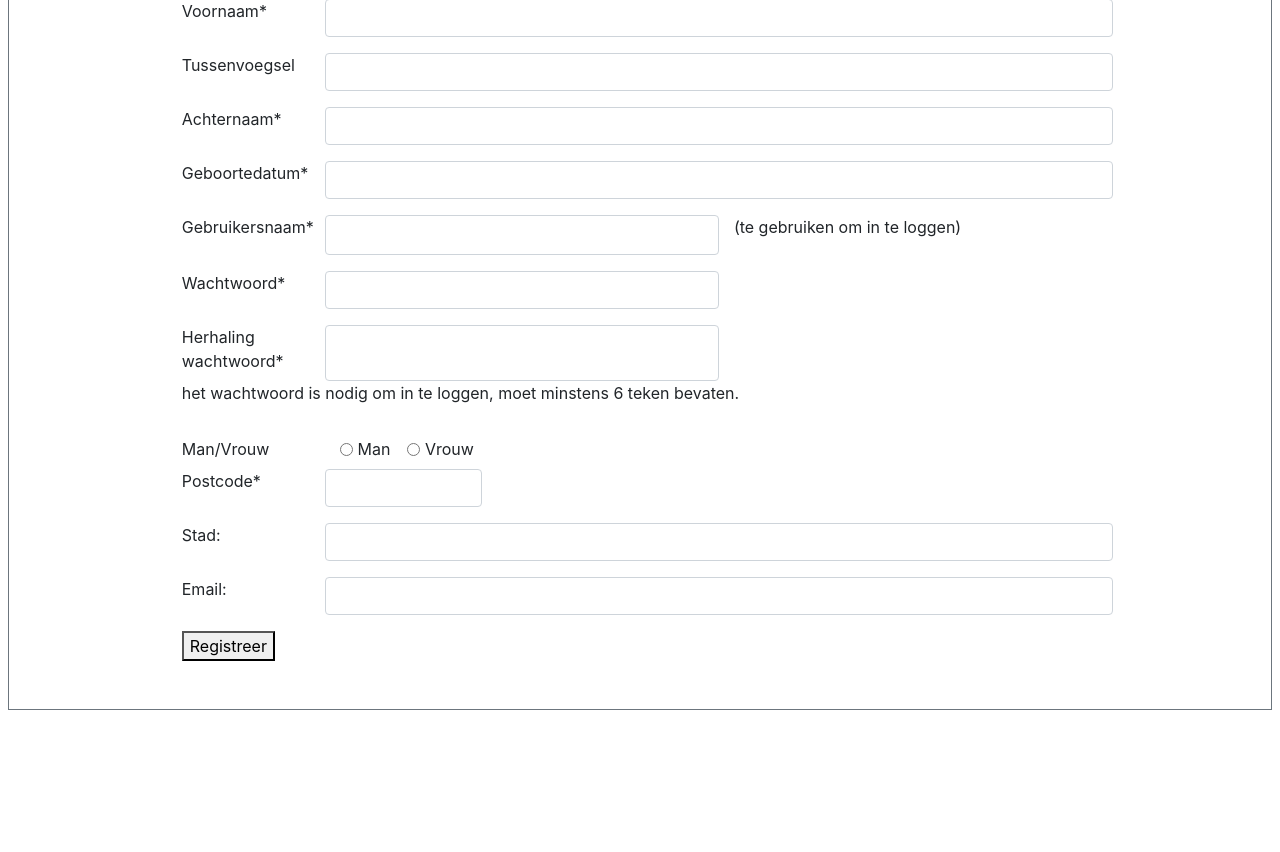
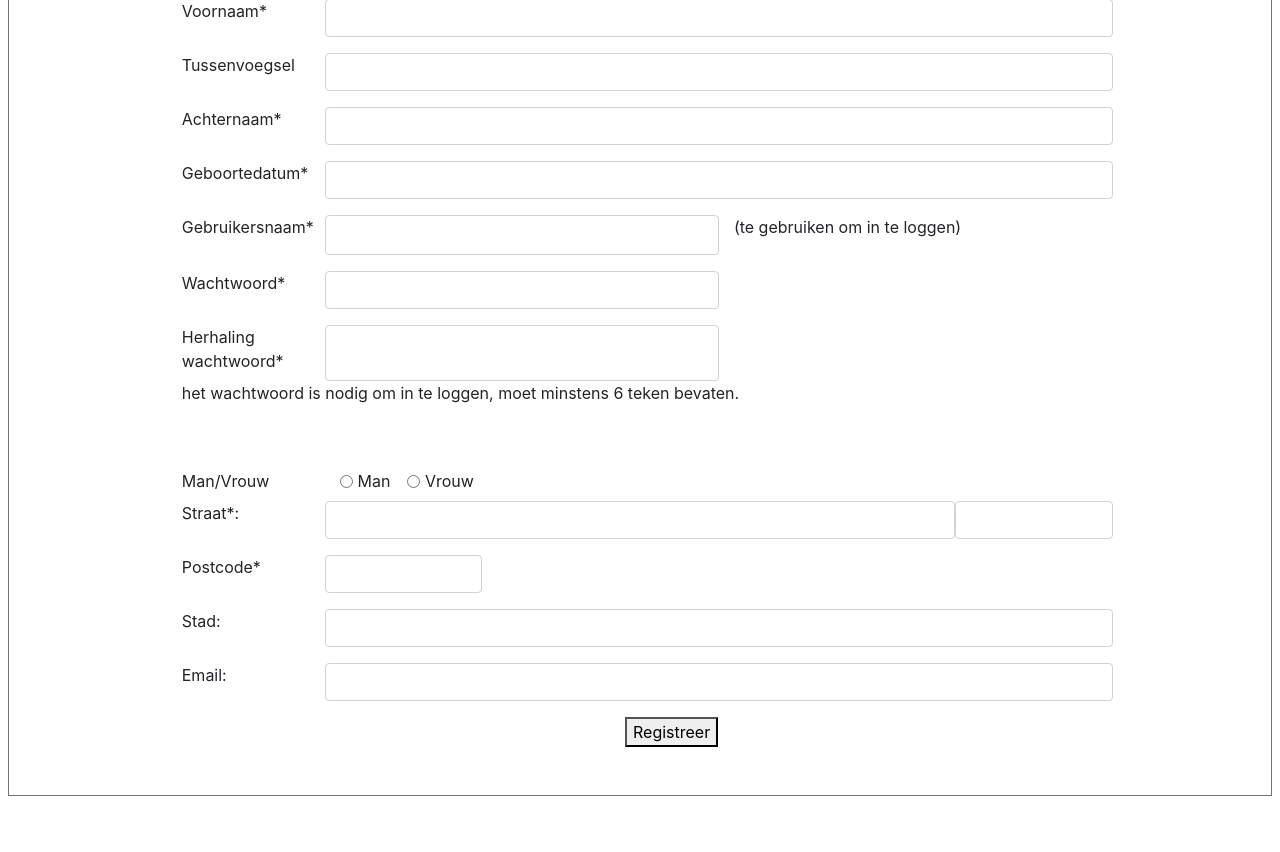
Before and after one commit to ahmed-ben10/training_factory, a Symfony app: template templates/bezoeker/bezoeker_registreren.html.twig in a window 1280 px wide. Shown: the part 801-1653 px from the top of the page. Before the commit the page ends 1511 px from the top, so only its background shows below. Run offline with Twig, Linux system fonts and the light colour scheme; the template is opened without the code that fills it, so the values that code supplies are empty; some libraries are stand-ins or nearby versions.

Commit message:
registreren gemaakt met bootstrap

```diff
--- a/templates/bezoeker/bezoeker_registreren.html.twig
+++ b/templates/bezoeker/bezoeker_registreren.html.twig
@@ -6,8 +6,8 @@
             Om gebruik te kunnen maken van de lessen moet je bij ons bekend zijn.
             Vul hieronder alle gegevens in en registreer jezelf
         </p>
-        <form action="" method="post" class="w-100">
-            <div class="mb-2">
+        <form action="" method="post" class="w-100 mb-5">
+            <div class="mb-5">
                 <div class="form-group row">
                     <label for="" class="col-sm-2">Voornaam*</label>
                     <input type="text" class="form-control col-sm-10">
@@ -56,6 +56,11 @@
                     </div>
                 </div>
                 <div class="form-group row">
+                    <label for="" class="col-sm-2">Straat*:</label>
+                    <input type="text" class="form-control col-sm-8 col-md-offset-2">
+                    <input type="text" class="form-control col-sm-2 col-md-offset-2">
+                </div>
+                <div class="form-group row">
                     <label for="" class="col-sm-2">Postcode*</label>
                     <input type="text" class="form-control col-sm-2">
                 </div>
@@ -68,7 +73,10 @@
                     <input type="email" class="form-control col-sm-10">
                 </div>
             </div>
-            <button type="submit " class="justify-content-center">Registreer</button>
+            <div class="col-6">
+                <button type="submit" class="" style="margin-left: 100%">Registreer</button>
+            </div>
+            </hr>
         </form>
     </div>
 {% endblock %}
```
